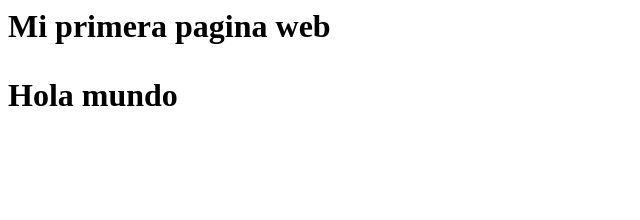
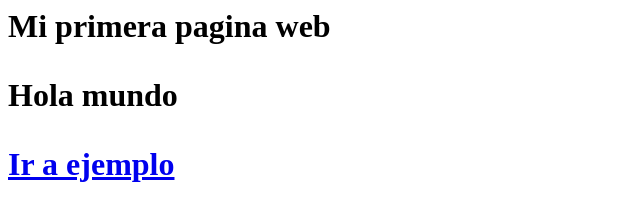
Before and after one commit to rodri410/Ejemplo, a plain HTML site: page index.html in a window 1280 px wide. Shown: the whole page, without its empty margins (0-640 px from the left). Drawn offline with Linux system fonts and the light colour scheme.

Commit message:
Update index.html

```diff
--- a/index.html
+++ b/index.html
@@ -8,5 +8,9 @@
 
 <p>Hola mundo </p>
 
+  <a
+    href="https://www.ejemplo.com">Ir a ejemplo</a>
+
 </body>
+
 </html>
```
